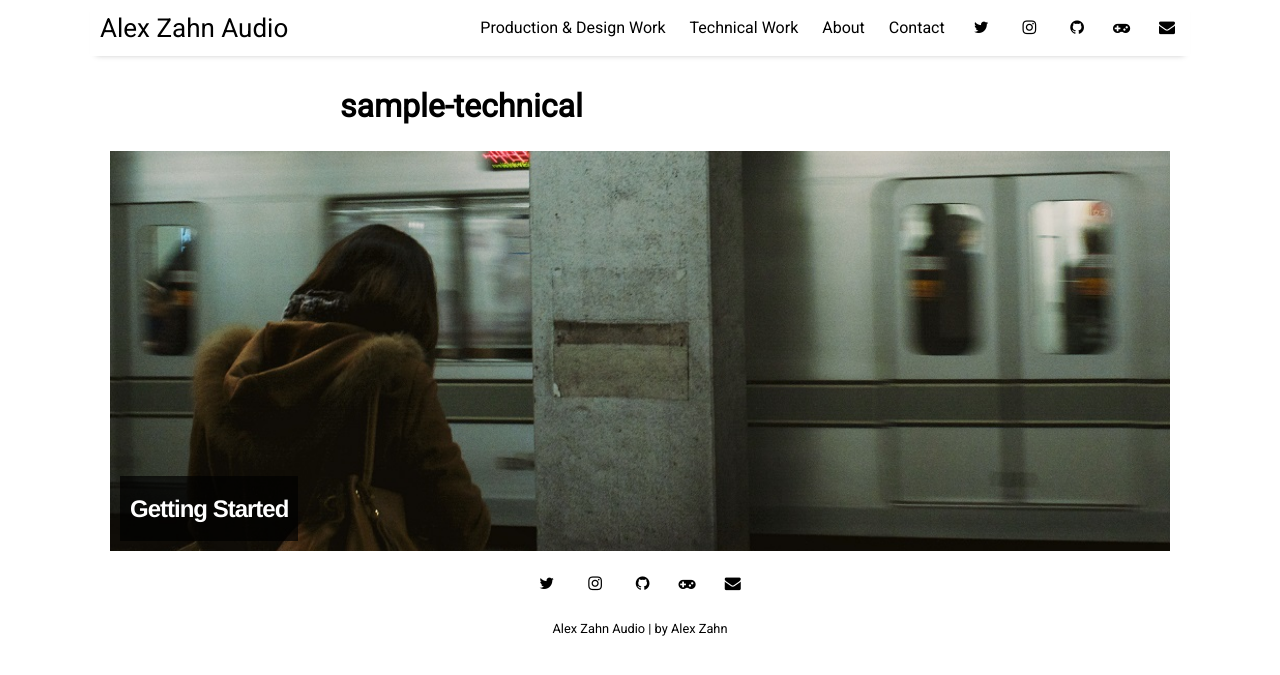
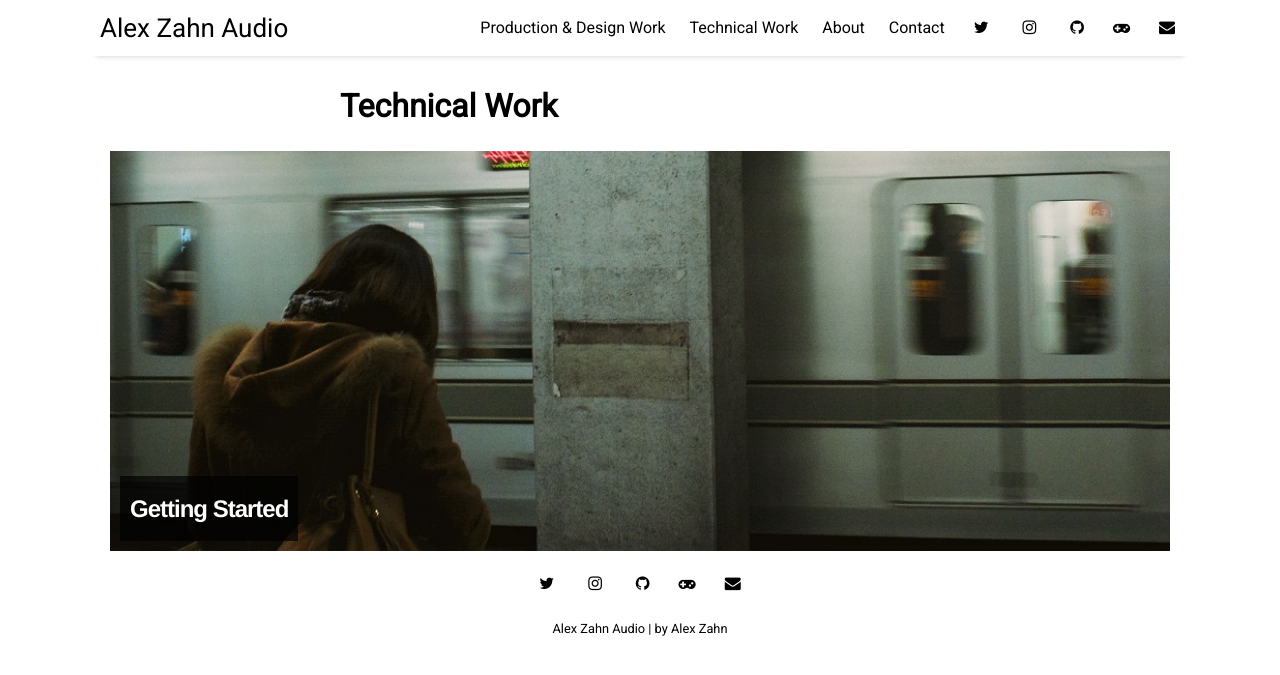
Before and after one commit to alexzahnaudio/alexzahnaudio.github.io, a Jekyll site: the page built from pages/technical.md, in a window 1280 px wide. Shown: the top 675 px of the page. Built offline with Jekyll 4.4.1, drawn with Linux system fonts in a browser that asks for light colours; nearby versions of some CDN libraries.

Commit message:
Update category.html title header

```diff
--- a/_layouts/category.html
+++ b/_layouts/category.html
@@ -4,7 +4,7 @@ layout: default
 
 <div class="page-content">
   <h1>
-    {{ page.category }}
+    {{ page.title }}
   </h1>
 </div>
 
```
